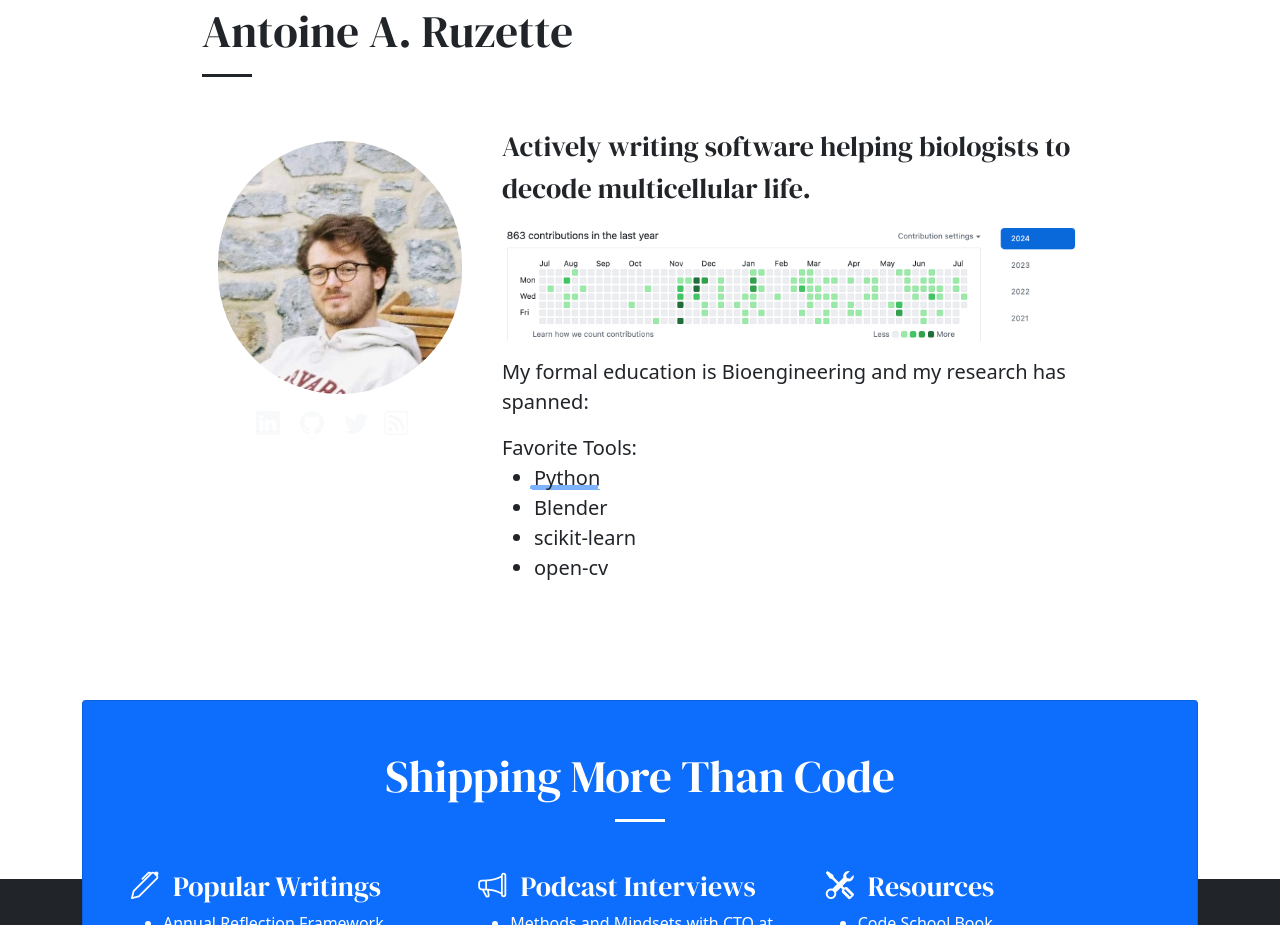
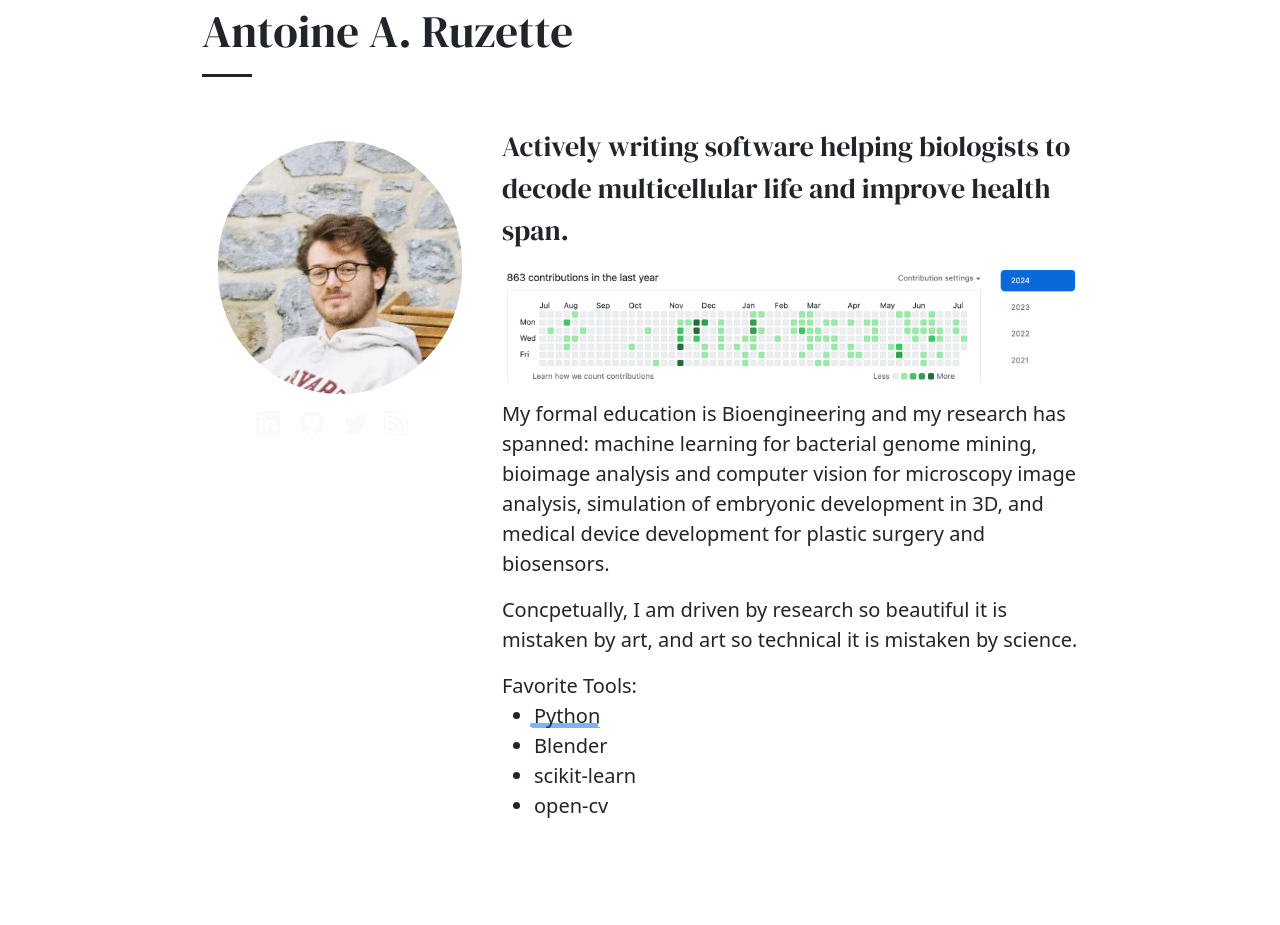
Before and after one commit to antoineruzette/antoineruzette.github.io, a plain HTML site: page index.html in a window 1280 px wide. Shown: the part 2860-3785 px from the top of the page. Drawn offline with nearby package versions, Linux system fonts and the light colour scheme.

Commit message:
Add description

```diff
--- a/index.html
+++ b/index.html
@@ -221,12 +221,12 @@
           </div>
         </div>
         <div class='col-sm-8'>
-          <blockquote>Actively writing software helping biologists to decode multicellular life.</blockquote>
+          <blockquote>Actively writing software helping biologists to decode multicellular life and improve health span.</blockquote>
 
           <img src="img/github-activity.png" class='mb-3'>
 
-          <p class='lead'>My formal education is Bioengineering and my research has spanned: </p>
-          <p class='lead'></p>
+          <p class='lead'>My formal education is Bioengineering and my research has spanned: machine learning for bacterial genome mining, bioimage analysis and computer vision for microscopy image analysis, simulation of embryonic development in 3D, and medical device development for plastic surgery and biosensors.</p>
+          <p class='lead'>Concpetually, I am driven by research so beautiful it is mistaken by art, and art so technical it is mistaken by science.</p>
 
           <p class='lead mb-0'>Favorite Tools:</p>
 
```
